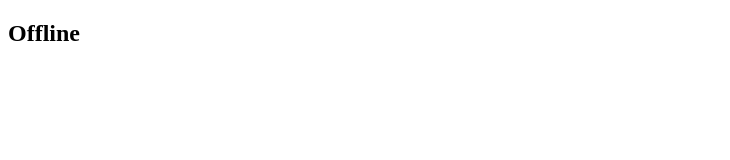
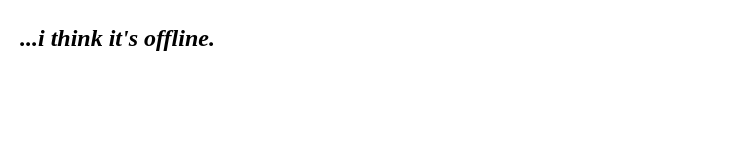
Before and after one commit to junwatu/pepefe, an Electron app: page offline.html in a window 730 px wide. Drawn offline with Linux system fonts and the light colour scheme.

Commit message:
Simple offline message

```diff
--- a/offline.html
+++ b/offline.html
@@ -1,14 +1,33 @@
 <!DOCTYPE html>
 <html lang="en">
+
 <head>
     <meta charset="UTF-8">
     <meta name="viewport" content="width=device-width, initial-scale=1.0">
     <meta http-equiv="X-UA-Compatible" content="ie=edge">
     <title>Offline</title>
 </head>
+<style>
+    html {
+        height: 1%;
+    }
+
+    body {
+        height: 100%;
+        padding: 5px 20px;
+        margin: 0px 0px;
+    }
+
+    h2 {
+        font-style: italic;
+        font-weight: bold;
+    }
+</style>
+
 <body>
     <div>
-        <h2>Offline</h2>
+        <h2>...i think it's offline.</h2>
     </div>
 </body>
+
 </html>
```
